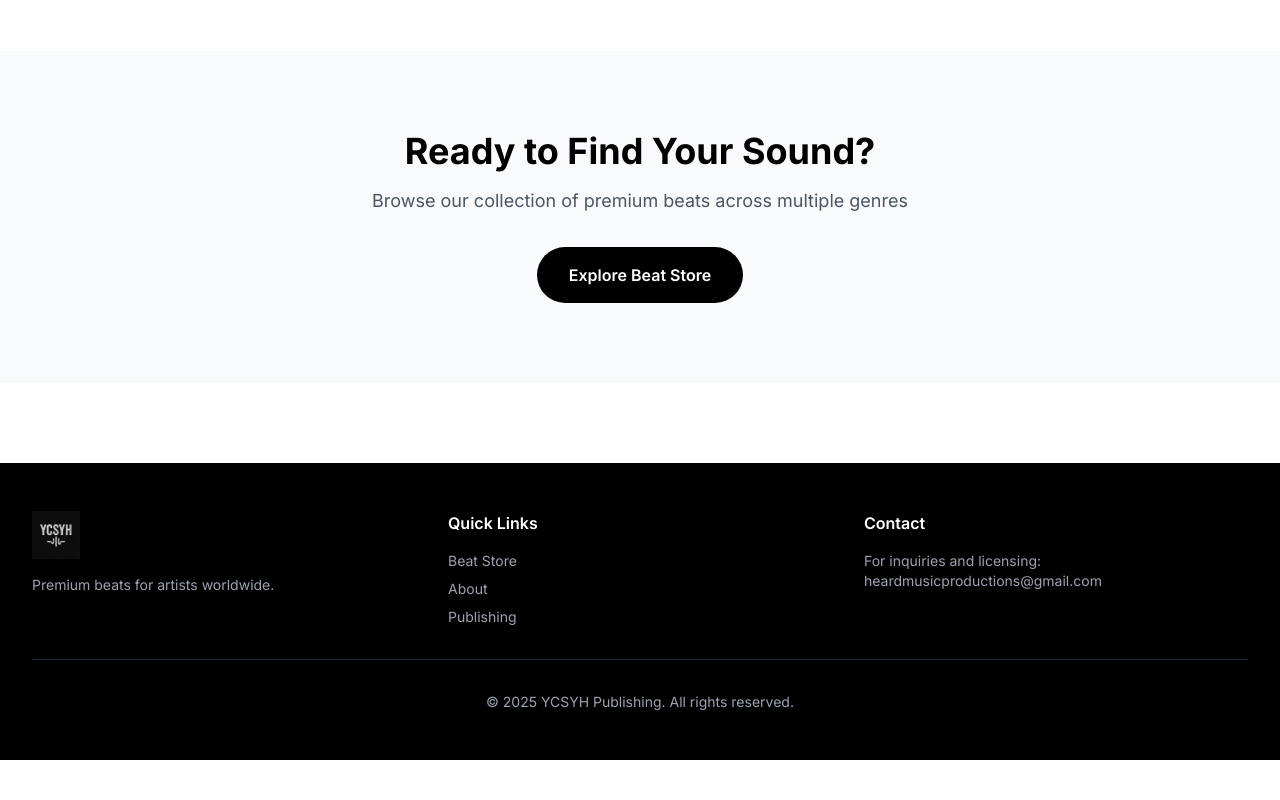
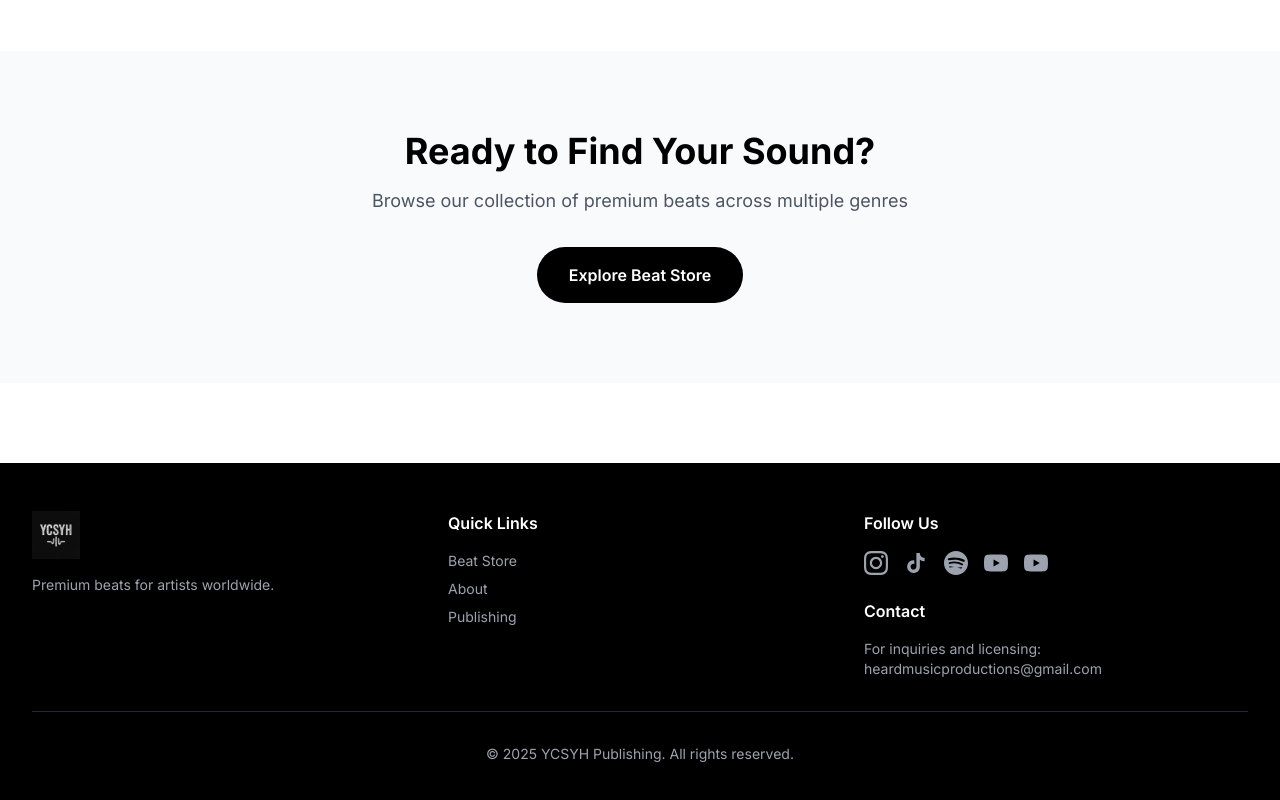
Before and after one commit to chryzcode/ycsyh_site, a Next.js app: page / in a window 1280 px wide. Shown: the part 1281-2081 px from the top of the page. Before the commit the page ends 2041 px from the top, so only its background shows below. Built offline with nearby package versions, Linux system fonts and the light colour scheme.

Commit message:
Revamp footer section by updating the "Contact" heading to "Follow Us" and adding social media links for Instagram, TikTok, Spotify, YouTube, and a placeholder for a second YouTube channel. Enhance layout with improved styling and accessibility attributes.

```diff
--- a/components/Footer.tsx
+++ b/components/Footer.tsx
@@ -38,7 +38,66 @@
             </ul>
           </div>
           <div>
-            <h4 className="font-semibold mb-4">Contact</h4>
+            <h4 className="font-semibold mb-4">Follow Us</h4>
+            <div className="flex flex-wrap gap-4 mb-4">
+              <a
+                href="https://www.instagram.com/heardmusicproductions"
+                target="_blank"
+                rel="noopener noreferrer"
+                className="text-gray-400 hover:text-white transition-colors"
+                aria-label="Instagram"
+              >
+                <svg className="w-6 h-6" fill="currentColor" viewBox="0 0 24 24">
+                  <path d="M12 2.163c3.204 0 3.584.012 4.85.07 3.252.148 4.771 1.691 4.919 4.919.058 1.265.069 1.645.069 4.849 0 3.205-.012 3.584-.069 4.849-.149 3.225-1.664 4.771-4.919 4.919-1.266.058-1.644.07-4.85.07-3.204 0-3.584-.012-4.849-.07-3.26-.149-4.771-1.699-4.919-4.92-.058-1.265-.07-1.644-.07-4.849 0-3.204.013-3.583.07-4.849.149-3.227 1.664-4.771 4.919-4.919 1.266-.057 1.645-.069 4.849-.069zm0-2.163c-3.259 0-3.667.014-4.947.072-4.358.2-6.78 2.618-6.98 6.98-.059 1.281-.073 1.689-.073 4.948 0 3.259.014 3.668.072 4.948.2 4.358 2.618 6.78 6.98 6.98 1.281.058 1.689.072 4.948.072 3.259 0 3.668-.014 4.948-.072 4.354-.2 6.782-2.618 6.979-6.98.059-1.28.073-1.689.073-4.948 0-3.259-.014-3.667-.072-4.947-.196-4.354-2.617-6.78-6.979-6.98-1.281-.059-1.69-.073-4.949-.073zm0 5.838c-3.403 0-6.162 2.759-6.162 6.162s2.759 6.163 6.162 6.163 6.162-2.759 6.162-6.163c0-3.403-2.759-6.162-6.162-6.162zm0 10.162c-2.209 0-4-1.79-4-4 0-2.209 1.791-4 4-4s4 1.791 4 4c0 2.21-1.791 4-4 4zm6.406-11.845c-.796 0-1.441.645-1.441 1.44s.645 1.44 1.441 1.44c.795 0 1.439-.645 1.439-1.44s-.644-1.44-1.439-1.44z"/>
+                </svg>
+              </a>
+              <a
+                href="https://www.tiktok.com/@heard.musicycsyh"
+                target="_blank"
+                rel="noopener noreferrer"
+                className="text-gray-400 hover:text-white transition-colors"
+                aria-label="TikTok"
+              >
+                <svg className="w-6 h-6" fill="currentColor" viewBox="0 0 24 24">
+                  <path d="M19.59 6.69a4.83 4.83 0 0 1-3.77-4.25V2h-3.45v13.67a2.89 2.89 0 0 1-5.2 1.74 2.89 2.89 0 0 1 2.31-4.64 2.93 2.93 0 0 1 .88.13V9.4a6.84 6.84 0 0 0-1-.05A6.33 6.33 0 0 0 5 20.1a6.34 6.34 0 0 0 10.86-4.43v-7a8.16 8.16 0 0 0 4.77 1.52v-3.4a4.85 4.85 0 0 1-1-.1z"/>
+                </svg>
+              </a>
+              <a
+                href="https://open.spotify.com/artist/312zbSpYcwdGgynUVQyodc?si=G1oavRVQTHWmEnVcNjvrhQ&nd=1&dlsi=4f5411090728456c"
+                target="_blank"
+                rel="noopener noreferrer"
+                className="text-gray-400 hover:text-white transition-colors"
+                aria-label="Spotify"
+              >
+                <svg className="w-6 h-6" fill="currentColor" viewBox="0 0 24 24">
+                  <path d="M12 0C5.4 0 0 5.4 0 12s5.4 12 12 12 12-5.4 12-12S18.66 0 12 0zm5.521 17.34c-.24.359-.66.48-1.021.24-2.82-1.74-6.36-2.101-10.561-1.141-.418.122-.84-.179-.84-.66 0-.419.34-.66.719-.54 4.56.96 8.52 1.38 11.64 1.02.42-.06.78.3.66.72zm1.44-3.3c-.3.42-.84.6-1.26.3-3.24-1.98-8.16-2.58-11.939-1.38-.479.12-1.02-.12-1.14-.6-.12-.48.12-1.021.6-1.141C9.6 9.9 15 10.561 18.72 12.84c.361.18.54.78.241 1.2zm.12-3.36C15.24 8.4 8.82 8.16 5.16 9.301c-.6.179-1.2-.181-1.38-.721-.18-.601.18-1.2.72-1.381 4.26-1.26 11.28-1.02 15.721 1.621.539.3.719 1.02.42 1.56-.299.421-1.02.599-1.559.3z"/>
+                </svg>
+              </a>
+              <a
+                href="https://youtube.com/channel/UCjLSWC-rOKk-Sn2G5IKqxjQ?si=q2Bra8an3NtfBrGn"
+                target="_blank"
+                rel="noopener noreferrer"
+                className="text-gray-400 hover:text-white transition-colors"
+                aria-label="YouTube"
+              >
+                <svg className="w-6 h-6" fill="currentColor" viewBox="0 0 24 24">
+                  <path d="M23.498 6.186a3.016 3.016 0 0 0-2.122-2.136C19.505 3.545 12 3.545 12 3.545s-7.505 0-9.377.505A3.017 3.017 0 0 0 .502 6.186C0 8.07 0 12 0 12s0 3.93.502 5.814a3.016 3.016 0 0 0 2.122 2.136c1.871.505 9.376.505 9.376.505s7.505 0 9.377-.505a3.015 3.015 0 0 0 2.122-2.136C24 15.93 24 12 24 12s0-3.93-.502-5.814zM9.545 15.568V8.432L15.818 12l-6.273 3.568z"/>
+                </svg>
+              </a>
+              {/* TODO: Add second YouTube channel link when provided */}
+              <a
+                href="#"
+                target="_blank"
+                rel="noopener noreferrer"
+                className="text-gray-400 hover:text-white transition-colors"
+                aria-label="YouTube Channel 2"
+              >
+                <svg className="w-6 h-6" fill="currentColor" viewBox="0 0 24 24">
+                  <path d="M23.498 6.186a3.016 3.016 0 0 0-2.122-2.136C19.505 3.545 12 3.545 12 3.545s-7.505 0-9.377.505A3.017 3.017 0 0 0 .502 6.186C0 8.07 0 12 0 12s0 3.93.502 5.814a3.016 3.016 0 0 0 2.122 2.136c1.871.505 9.376.505 9.376.505s7.505 0 9.377-.505a3.015 3.015 0 0 0 2.122-2.136C24 15.93 24 12 24 12s0-3.93-.502-5.814zM9.545 15.568V8.432L15.818 12l-6.273 3.568z"/>
+                </svg>
+              </a>
+            </div>
+            <h4 className="font-semibold mb-4 mt-6">Contact</h4>
             <p className="text-sm text-gray-400">
               For inquiries and licensing:
               <br />
```
